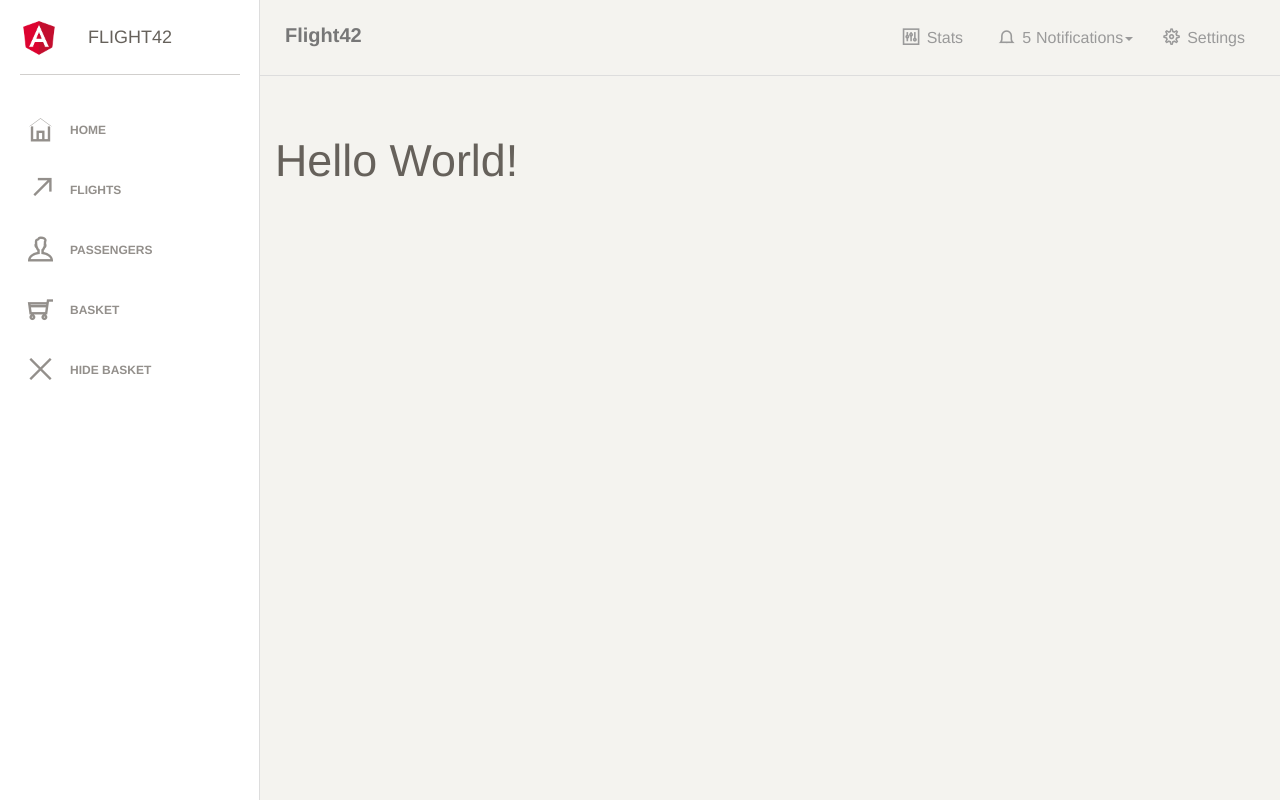
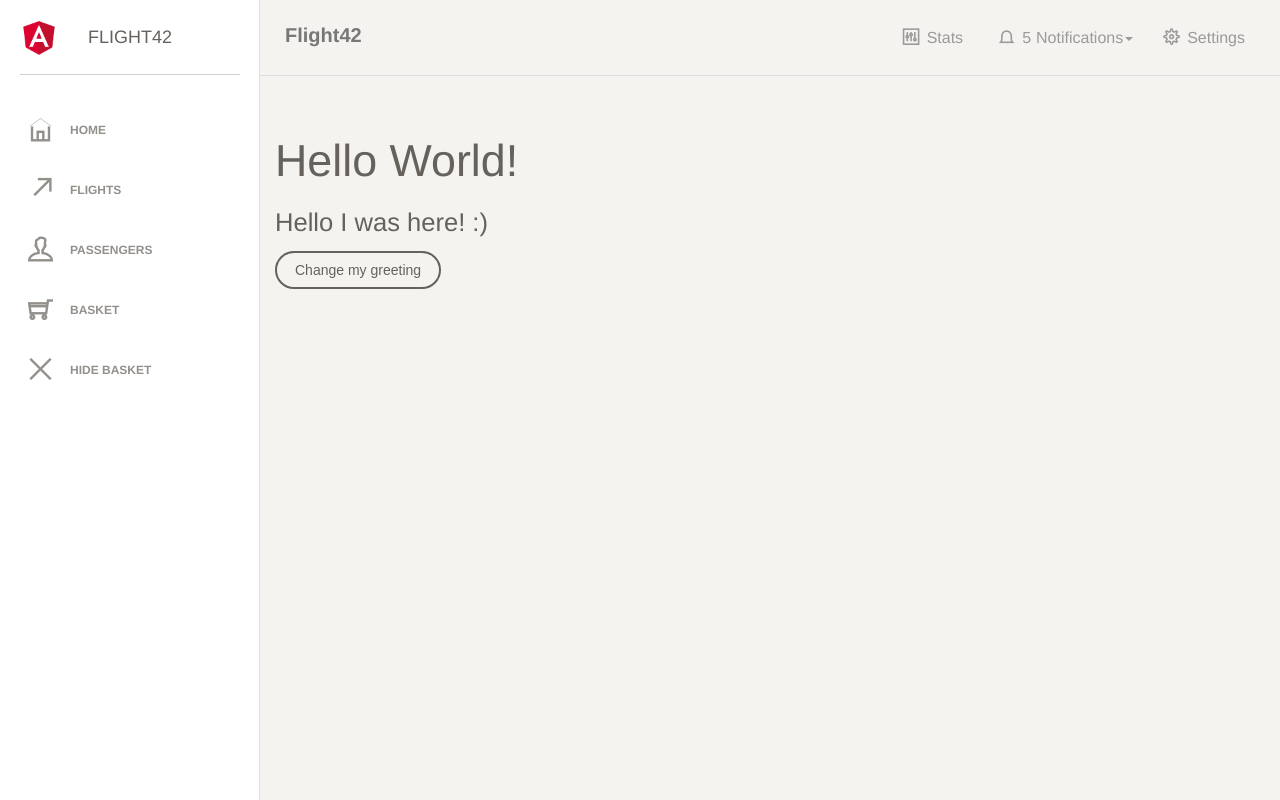
Before and after one commit to mikezks/20211022, an Angular app: page / in a window 1280 px wide. Built offline with nearby package versions, Linux system fonts and the light colour scheme; a web font is replaced by a local one.

Commit message:
Angular basics

```diff
--- a/src/app/app.component.html
+++ b/src/app/app.component.html
@@ -11,6 +11,12 @@
 
           <h1>{{title}}</h1>
 
+          <h3>{{ niceGreeting }}</h3>
+
+          <button class="btn btn-default" (click)="changeMyGreeting()">
+            Change my greeting
+          </button>
+
       </div>
   </div>
 
--- a/src/app/app.component.ts
+++ b/src/app/app.component.ts
@@ -7,4 +7,9 @@ import { Component, OnInit } from '@angular/core';
 })
 export class AppComponent  {
   title = 'Hello World!';
+  niceGreeting = 'Hello I was here! :)';
+
+  changeMyGreeting(): void {
+    this.niceGreeting = 'LV ends soon, juhu!';
+  }
 }
```
